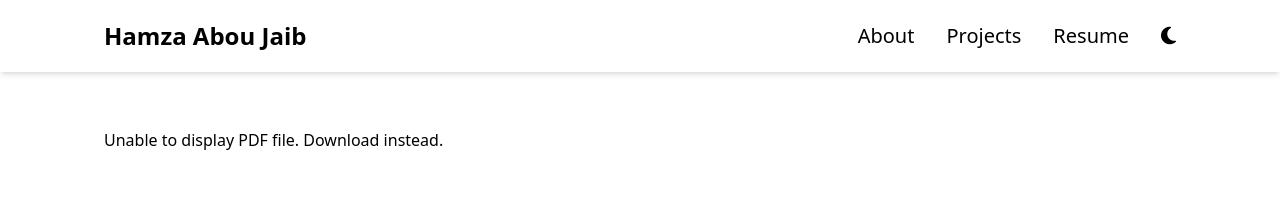
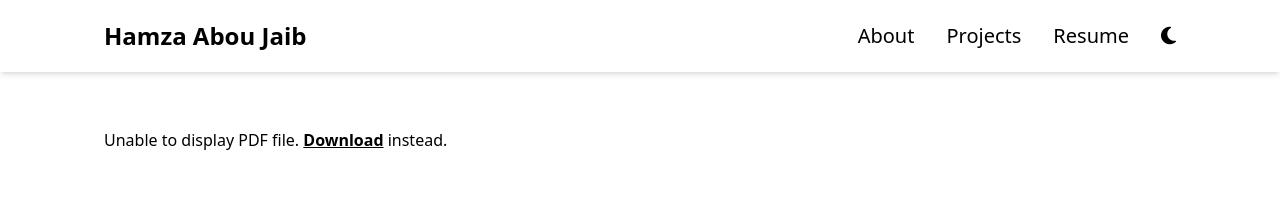
Before and after one commit to HamzaAbouJaib/portfolio, a React (Vite) app: page /resume in a window 1280 px wide. Shown: the top 219 px of the page. Built offline with nearby package versions, Linux system fonts and the light colour scheme; the HTML template or start-up script is replaced by a standard one.

Commit message:
Emphasize resume download link

```diff
--- a/src/components/ResumePage.jsx
+++ b/src/components/ResumePage.jsx
@@ -9,7 +9,7 @@ const ResumePage = () => {
         <p>
           Unable to display PDF file.{" "}
           <a href="../public/Resume.pdf" target="_blank">
-            Download
+            <strong><u>Download</u></strong>
           </a>{" "}
           instead.
         </p>
```
